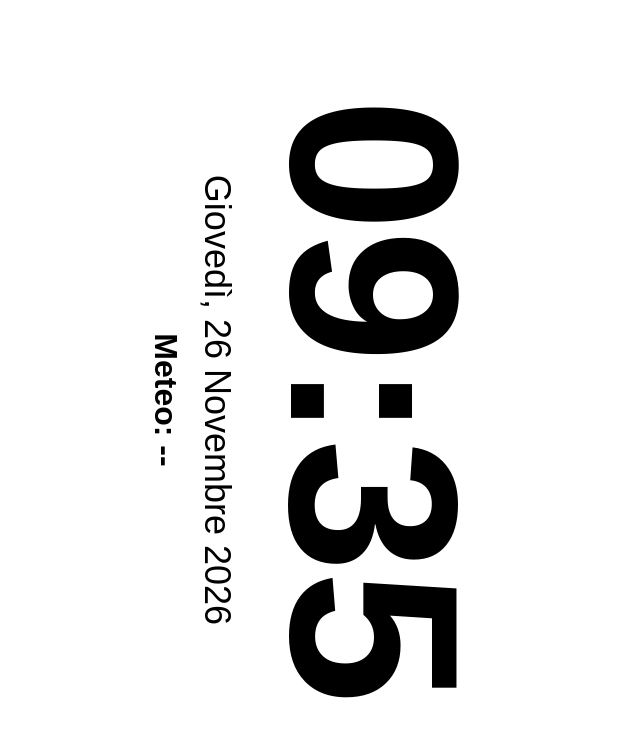
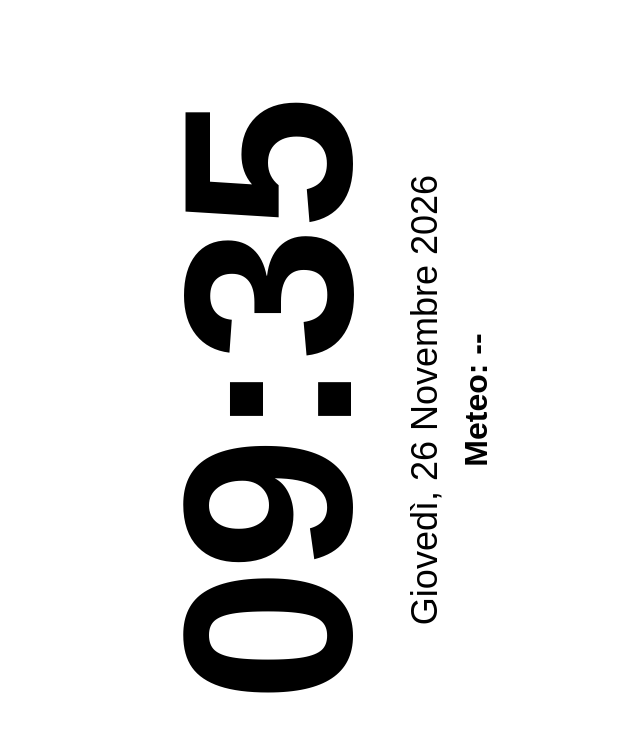
Before and after one commit to cormil/kindle-clock, a plain HTML site: page index.html in a window 1280 px wide. Shown: the whole page, without its empty margins (319-959 px from the left). Drawn offline with Linux system fonts and the light colour scheme; no server answers.

Commit message:
Change rotation direction in transform style

```diff
--- a/index.html
+++ b/index.html
@@ -178,7 +178,7 @@
       var shiftX = (w - h) / 2;
       var shiftY = (h - w) / 2;
 
-      var transformStyle = 'translate(' + shiftX + 'px, ' + shiftY + 'px) rotate(90deg)';
+      var transformStyle = 'translate(' + shiftX + 'px, ' + shiftY + 'px) rotate(-90deg)';
       wrapper.style.webkitTransform = transformStyle;
       wrapper.style.transform = transformStyle;
 
```
